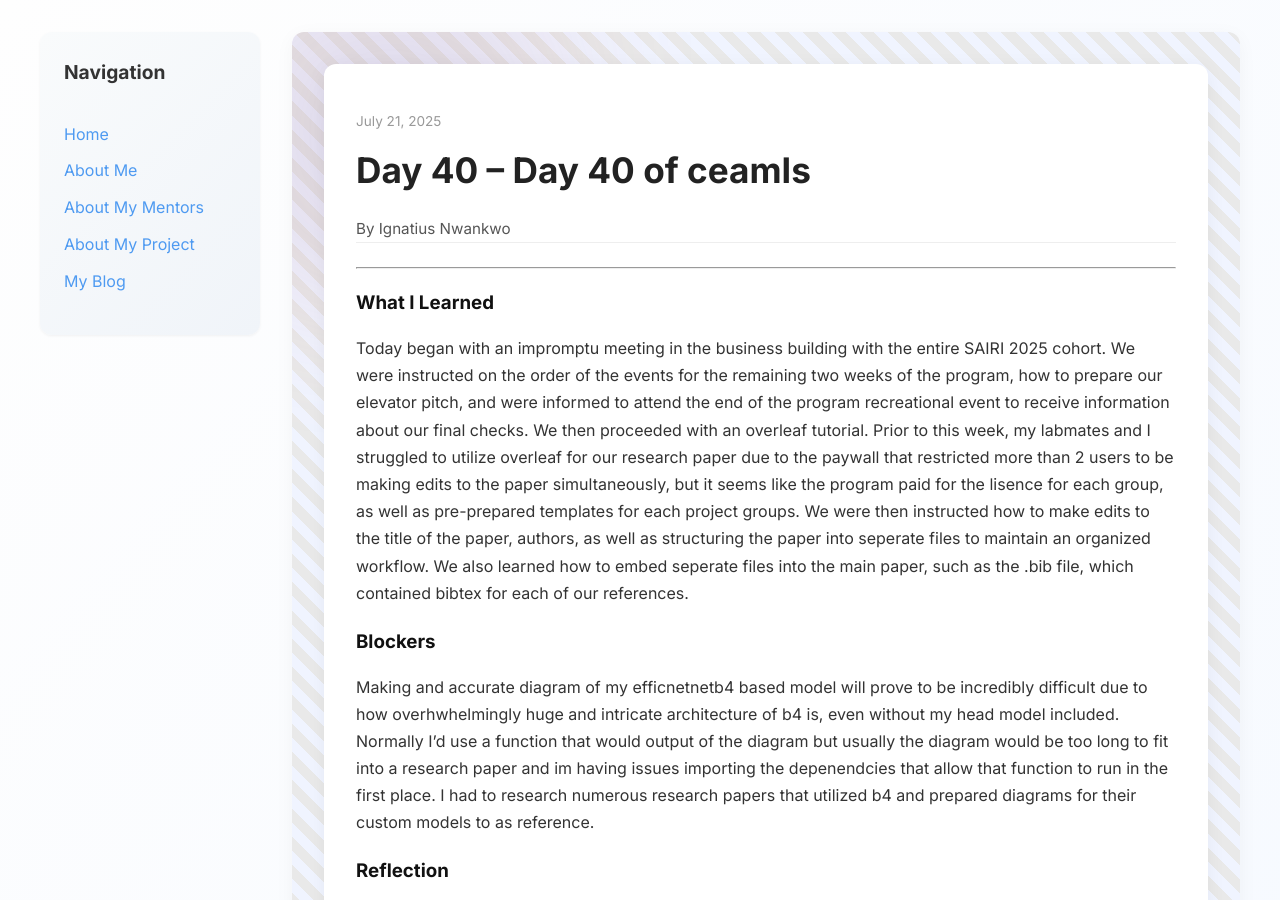
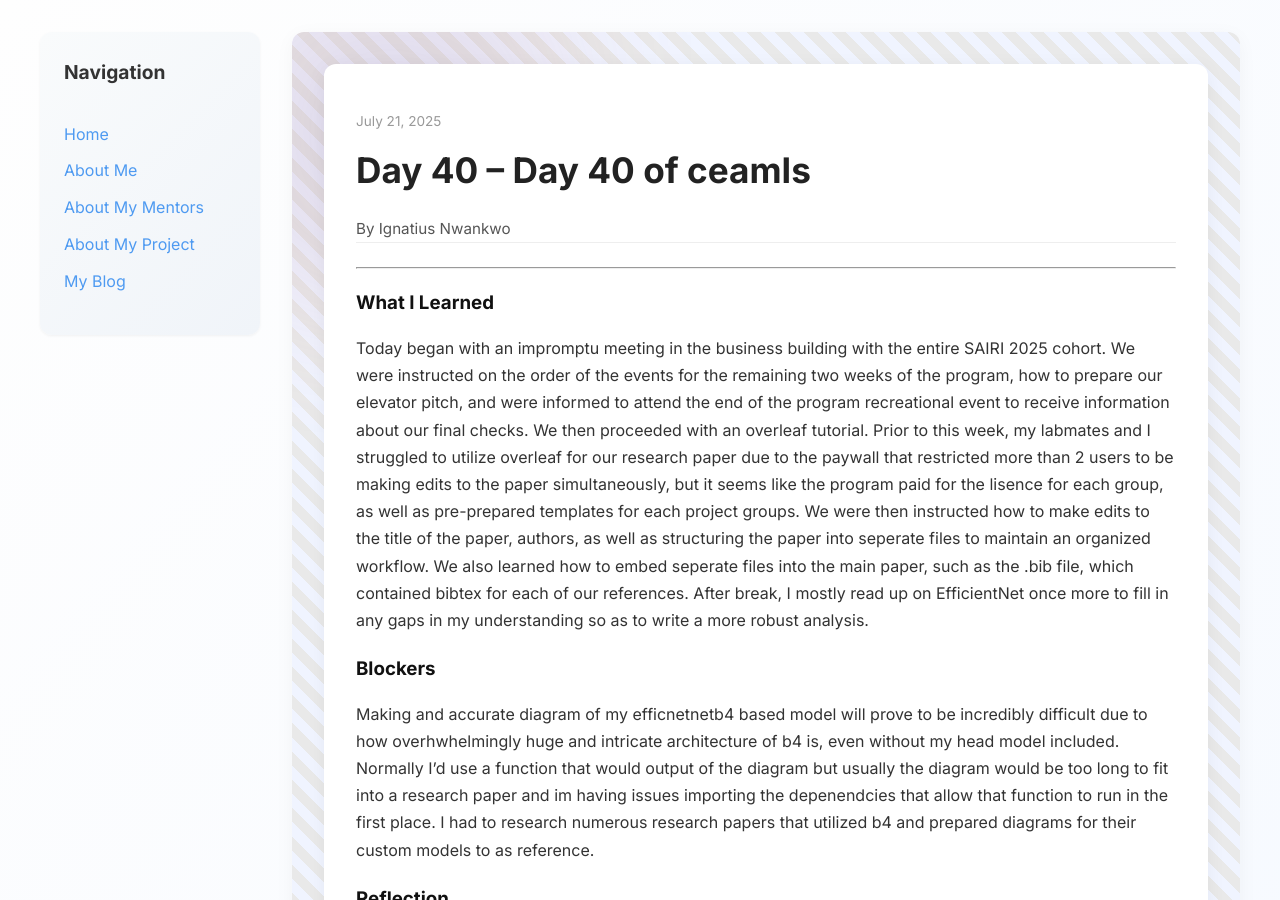
Before and after one commit to toxhi/toxhi.github.io, a Jekyll site: the page built from _posts/2025-07-21-day-40.md, in a window 1280 px wide and 900 px high. Built offline with Jekyll 4.4.1, drawn with Linux system fonts in a browser that asks for light colours.

Commit message:
Update 2025-07-21-day-40.md

```diff
--- a/_posts/2025-07-21-day-40.md
+++ b/_posts/2025-07-21-day-40.md
@@ -7,7 +7,7 @@
 tags: ["Overleaf","BibTex","Input","References","Elevator Pitch","DenseNet"]
 
 what_i_learned: |
-  Today began with an impromptu meeting in the business building with the entire SAIRI 2025 cohort. We were instructed on the order of the events for the remaining two weeks of the program, how to prepare our elevator pitch, and were informed to attend the end of the program recreational event to receive information about our final checks. We then proceeded with an overleaf tutorial. Prior to this week, my labmates and I struggled to utilize overleaf for our research paper due to the paywall that restricted more than 2 users to be making edits to the paper simultaneously, but it seems like the program paid for the lisence for each group, as well as pre-prepared templates for each project groups. We were then instructed how to make edits to the title of the paper, authors, as well as structuring the paper into seperate files to maintain an organized workflow. We also learned how to embed seperate files into the main paper, such as the .bib file, which contained bibtex for each of our references.
+  Today began with an impromptu meeting in the business building with the entire SAIRI 2025 cohort. We were instructed on the order of the events for the remaining two weeks of the program, how to prepare our elevator pitch, and were informed to attend the end of the program recreational event to receive information about our final checks. We then proceeded with an overleaf tutorial. Prior to this week, my labmates and I struggled to utilize overleaf for our research paper due to the paywall that restricted more than 2 users to be making edits to the paper simultaneously, but it seems like the program paid for the lisence for each group, as well as pre-prepared templates for each project groups. We were then instructed how to make edits to the title of the paper, authors, as well as structuring the paper into seperate files to maintain an organized workflow. We also learned how to embed seperate files into the main paper, such as the .bib file, which contained bibtex for each of our references. After break, I mostly read up on EfficientNet once more to fill in any gaps in my understanding so as to write a more robust analysis.
 
 
 blockers: |
```
